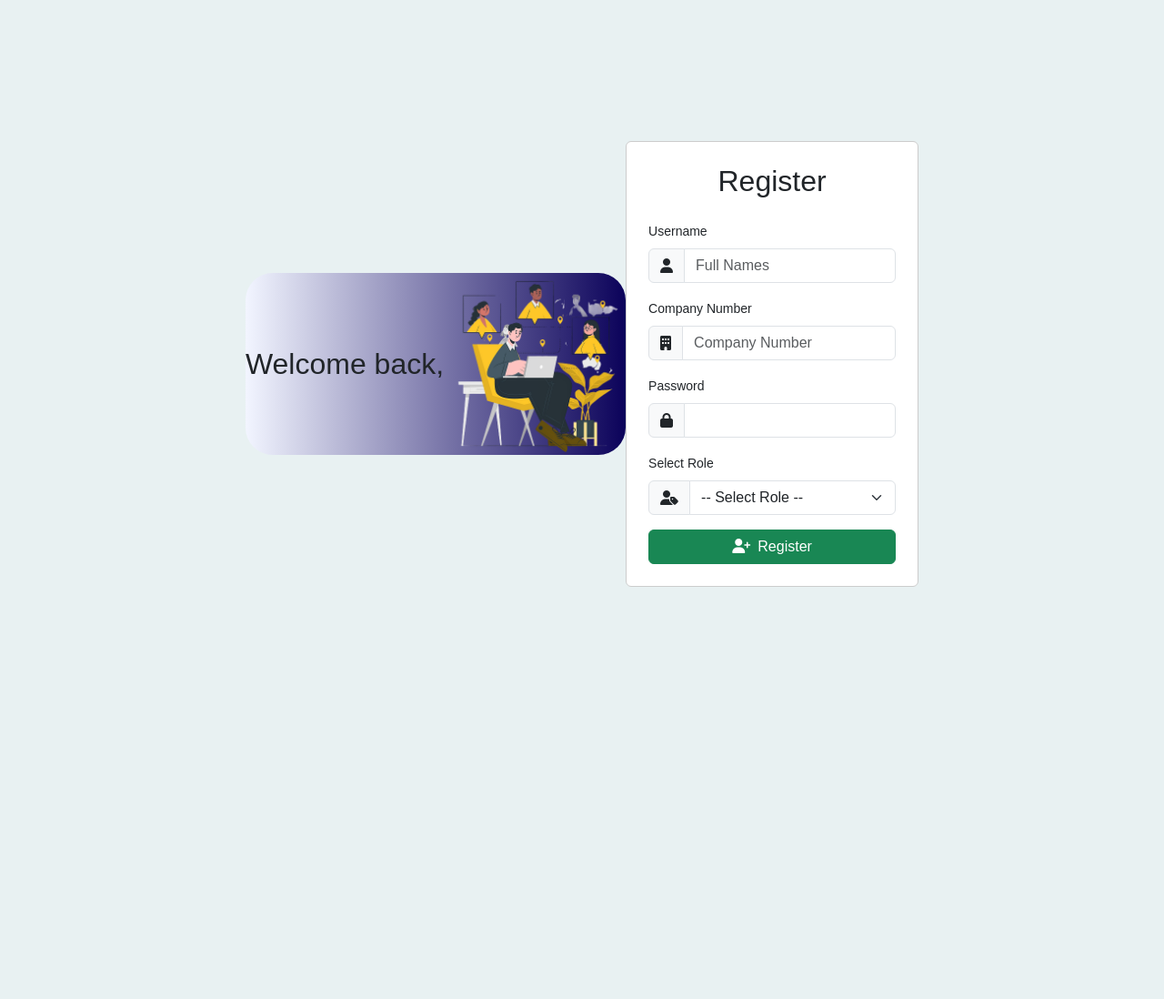
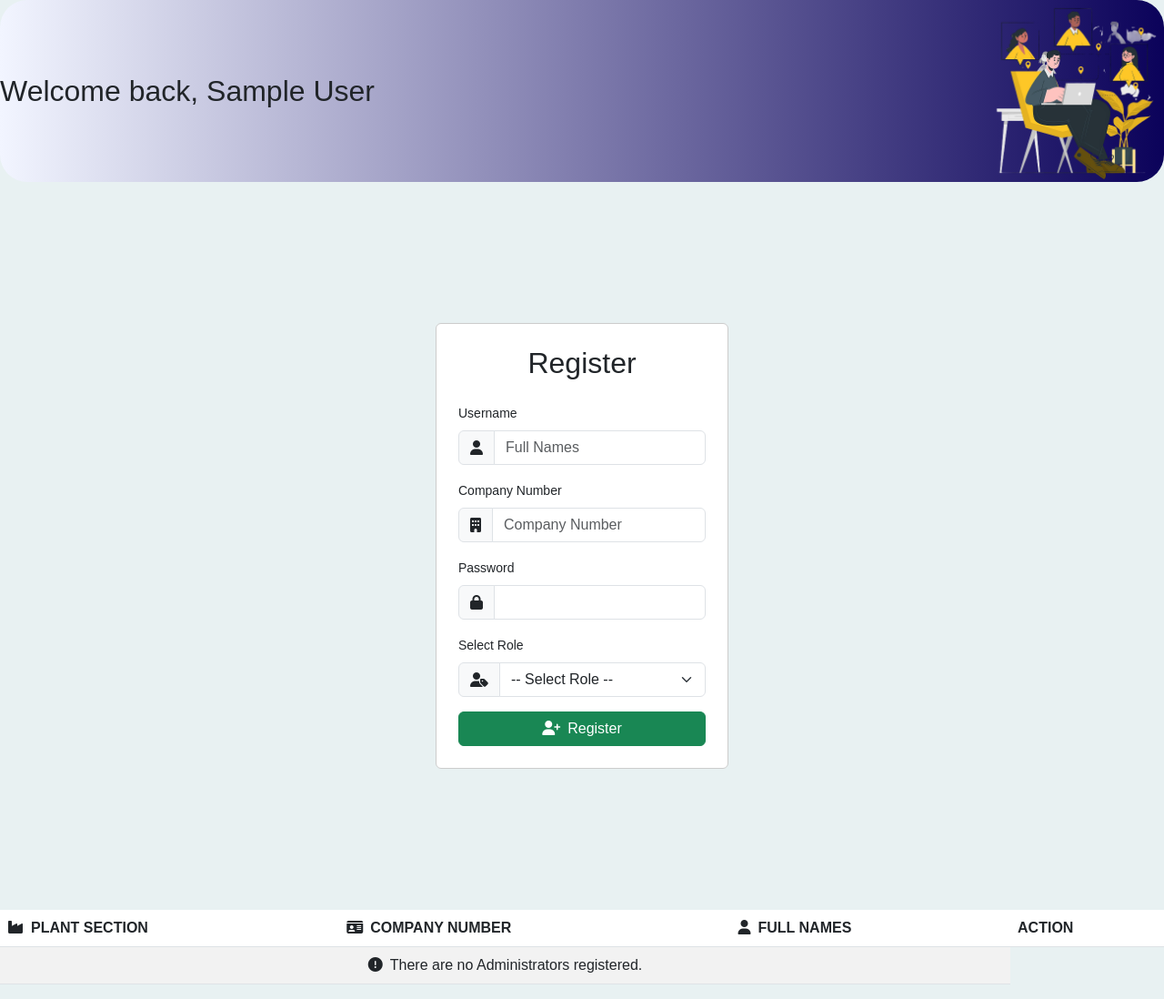
Before and after one commit to SamuelPudinyane/Refinery_2026_mobility, a Flask app: page /register in a window 1280 px wide. Shown: the part 66-1164 px from the top of the page at 91% size. Before the commit the page ends 711 px from the top, so only its background shows below. Run offline with Flask 3, Linux system fonts and the light colour scheme; the visitor is signed in with stand-in values (Sample User, id 1); data that the repository does not hold is empty; some libraries are stand-ins or nearby versions.

Commit message:
interface changed

```diff
--- a/app.py
+++ b/app.py
@@ -6,7 +6,7 @@ from dbqueries import (insert_registerd_user,get_db_connection,verify_user_crede
                        get_administrator_with_id,insert_into_section_location,get_all_locations,get_all_plant_sections,get_all_plantsection_and_question,get_all_locations_by_plant_section,
                         get_operator_with_id,insert_question,get_all_questions_by_company_number,delete_from_super_admin,get_all_answered_questions_by_plant_section,
                         get_all_answered_questions,delete_all_unanswered_questions,store_answers,get_count_of_question,delete_checklist_questions,
-
+                        delete_assined_sections,
                        )
 from datetime import datetime
 import json
@@ -49,7 +49,7 @@ def login():
             return redirect(url_for('operator'))
 
         elif user['role']=='superadmin':
-            return render_template("superAdmin.html")
+            return redirect(url_for("register"))
 
     return render_template('index.html')
 
@@ -556,8 +556,14 @@ def delete_location(plant_section):
 
 @app.route('/register', methods=['GET', 'POST'])
 def register():
-
-
+    delete_assined_sections()
+    user=session['user']
+    admins=get_all_administrators()
+    administrator=get_all_administrators_on_all_sections()
+    for items in administrator:
+        items['company_number']=items['admin'].split("-")[0]
+        items['username']=items['admin'].split("-")[1]
+    print("admins ",admins)
     if request.method=='POST':
         company_number=request.form.get('company_number')
         username=request.form.get('username')
@@ -565,7 +571,14 @@ def register():
         role=request.form.get('role')
         insert_registerd_user(company_number.upper(), password.strip(), role,username.upper().strip())
         flash("User registered successfully")
-    return render_template('superAdmin.html')
+    return render_template('superAdmin.html',user=user,admins=admins,administrator=administrator)
+
+@app.route('/delete_assigned_section',methods=['GET','POST'])
+def delete_assigned_section():
+    return None
+
+
+
 
 from geopy.distance import geodesic
 
--- a/dbqueries.py
+++ b/dbqueries.py
@@ -20,37 +20,37 @@ import os
 
 """
 
-def get_db_connection():
-    try:
-        # Use environment variables for connection parameters
-        conn = psycopg2.connect(
-            dbname="rand_refinary",
-            user="postgres",
-            password="Admin",
-            host="localhost",
-            port=5432
-        )
-        return conn
-    except Exception as e:
-        print(f"Error connecting to PostgreSQL database: {e}")
-        return None
-
-
-
 # def get_db_connection():
 #     try:
 #         # Use environment variables for connection parameters
 #         conn = psycopg2.connect(
-#             dbname="mobility_app",
-#             user="mobility_app_user",
-#             password="6gYNmrAofVijLNkB9RZOJbAhNE64vw4U",
-#             host="dpg-cv79pjjtq21c73anf3ug-a",
+#             dbname="rand_refinary",
+#             user="postgres",
+#             password="Admin",
+#             host="localhost",
 #             port=5432
 #         )
 #         return conn
 #     except Exception as e:
 #         print(f"Error connecting to PostgreSQL database: {e}")
 #         return None
+
+
+def get_db_connection():
+    try:
+        conn = psycopg2.connect(
+            dbname=os.getenv("DB_NAME", "randrefinerydb_hdcz"),
+            user=os.getenv("DB_USER", "randrefinerydb_hdcz_user"),
+            password=os.getenv("DB_PASSWORD", "NJY9sBdbbw3Sipd0gFGhHFjlLoiWnaaD"),
+            host=os.getenv("DB_HOST", "dpg-cudl8flumphs73cpbcj0-a"),
+            port=os.getenv("DB_PORT", "5432")
+        )
+        print("Database Connection Successful!")
+        return conn
+    except Exception as e:
+        print(f"Database Connection Error: {e}")
+        return None
+
 
 
 # Database connection function
@@ -323,6 +323,33 @@ def delete_checklist_questions(id):
         print("Error deleting admin:", e)
         return False  # Return False in case of an error
 
+
+def delete_assined_sections():
+    """Deletes an administrator from the PostgreSQL database."""
+    try:
+        # Connect to PostgreSQL
+        conn = get_db_connection()
+        cur = conn.cursor()
+
+        # Delete Query
+        query = "DELETE FROM administrator "
+        cur.execute(query,)  # Fixed parameter order
+
+        # Check if deletion was successful
+        if cur.rowcount > 0:  # rowcount returns number of affected rows
+            conn.commit()
+            result = True  # Successfully deleted
+        else:
+            result = False  # No rows were deleted (admin_id not found)
+
+        # Close connection
+        cur.close()
+        conn.close()
+        return result
+
+    except psycopg2.Error as e:
+        print("Error deleting admin:", e)
+        return False  # Return False in case of an error
 
 
 
--- a/templates/superAdmin.html
+++ b/templates/superAdmin.html
@@ -26,15 +26,15 @@
             </a>
         </div>
     </nav>
-
-    <div class="container d-flex justify-content-center align-items-center min-vh-100">
-        <div class="d-flex align-items-center brand_images">
+     <div class="d-flex align-items-center brand_images">
             <h2 class="text-center my-3">Welcome back,
                 {% if user%}
                 {{user.name}}
                 {% endif %}</h2>
             <img src="/static/images/freepik.png" width="200px" class="ms-auto" />
         </div>
+    <div class="container d-flex justify-content-center align-items-center min-vh-100">
+
         <div class="card p-4 register-card">
             {% with messages = get_flashed_messages(with_categories=true) %}
             {% if messages %}
@@ -109,6 +109,38 @@
             </form>
         </div>
     </div>
+    <div>
+        <table class="list-unstyled table table-striped">
+            <thead>
+                <tr>
+                    <th><i class="fas fa-industry me-2"></i>PLANT SECTION</th>
+                    <th><i class="fas fa-id-card me-2"></i>COMPANY NUMBER</th>
+                    <th><i class="fas fa-user me-2"></i>FULL NAMES</th>
+                    <th>ACTION</th>
+                </tr>
+            </thead>
+            <tbody>
+                {% if administrator %}
+                    {% for item in administrator %}
+                        <tr>
+                            <td>{{ item.plant_section | upper }}</td>
+                            <td>{{ item.company_number | upper }}</td>
+                            <td>{{ item.username | upper }}</td>
+                            <td><a class="btn btn-success btn-add-admin" href="url_for('')">
+                                <i class="fas fa-trash-alt me-2"></i>Delete
+                            </a></td>
+                        </tr>
+                    {% endfor %}
+                {% else %}
+                    <tr>
+                        <td colspan="3" class="text-center">
+                            <i class="fas fa-exclamation-circle me-2"></i>There are no Administrators registered.
+                        </td>
+                    </tr>
+                {% endif %}
+            </tbody>
+        </table>
+    </div>
 
     <!-- Bootstrap JS -->
     <script src="https://cdn.jsdelivr.net/npm/bootstrap@5.3.0/dist/js/bootstrap.bundle.min.js"></script>
```
